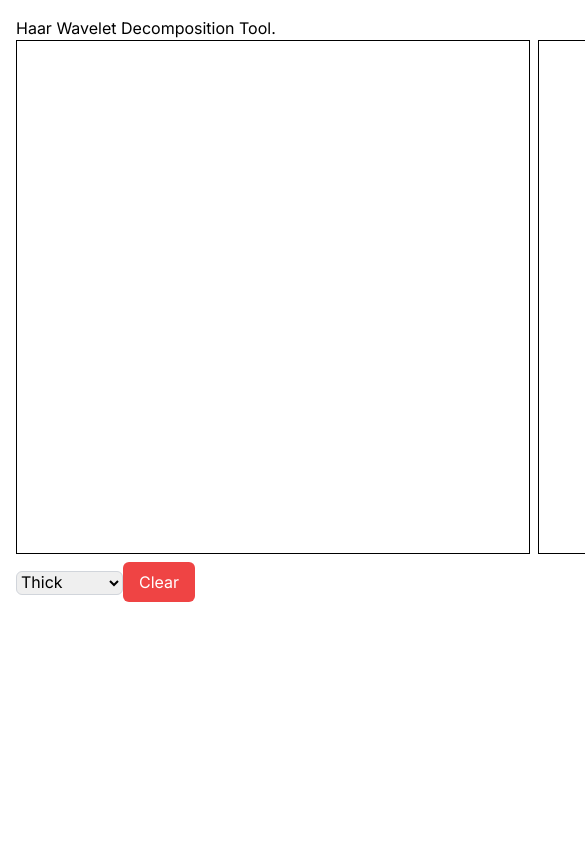
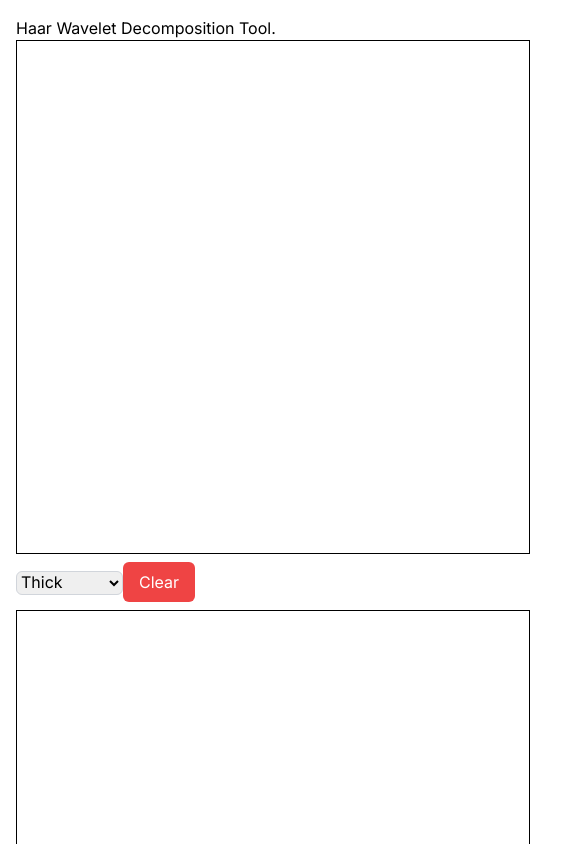
Before and after one commit to kanarian/2d-wavelet-decomposition-tool, a Next.js app: page / in a window 390 px wide. Shown: the top 844 px of the page, 585 px wide, since content can reach past the window. Built offline with nearby package versions, Linux system fonts and the light colour scheme.

Commit message:
col on mobile

```diff
--- a/src/components/Canvas.tsx
+++ b/src/components/Canvas.tsx
@@ -21,7 +21,7 @@ export const Canvas = ({
   };
 
   return (
-    <div className="flex gap-2">
+    <div className="flex gap-2 lg:flex-row flex-col">
       <CanvasDrawing
         onDraw={handleCallBack}
         canvasWidth={canvasWidth}
```
